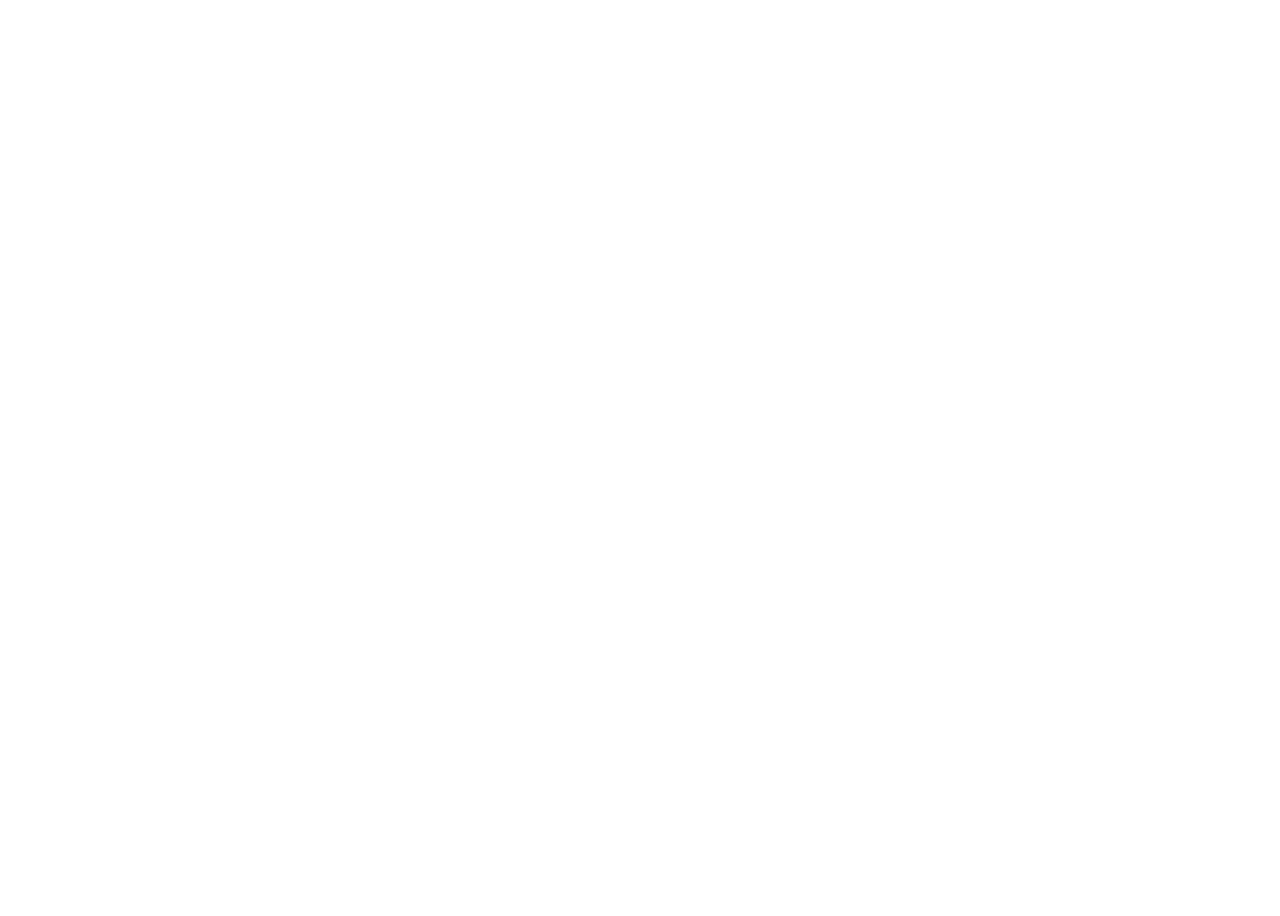
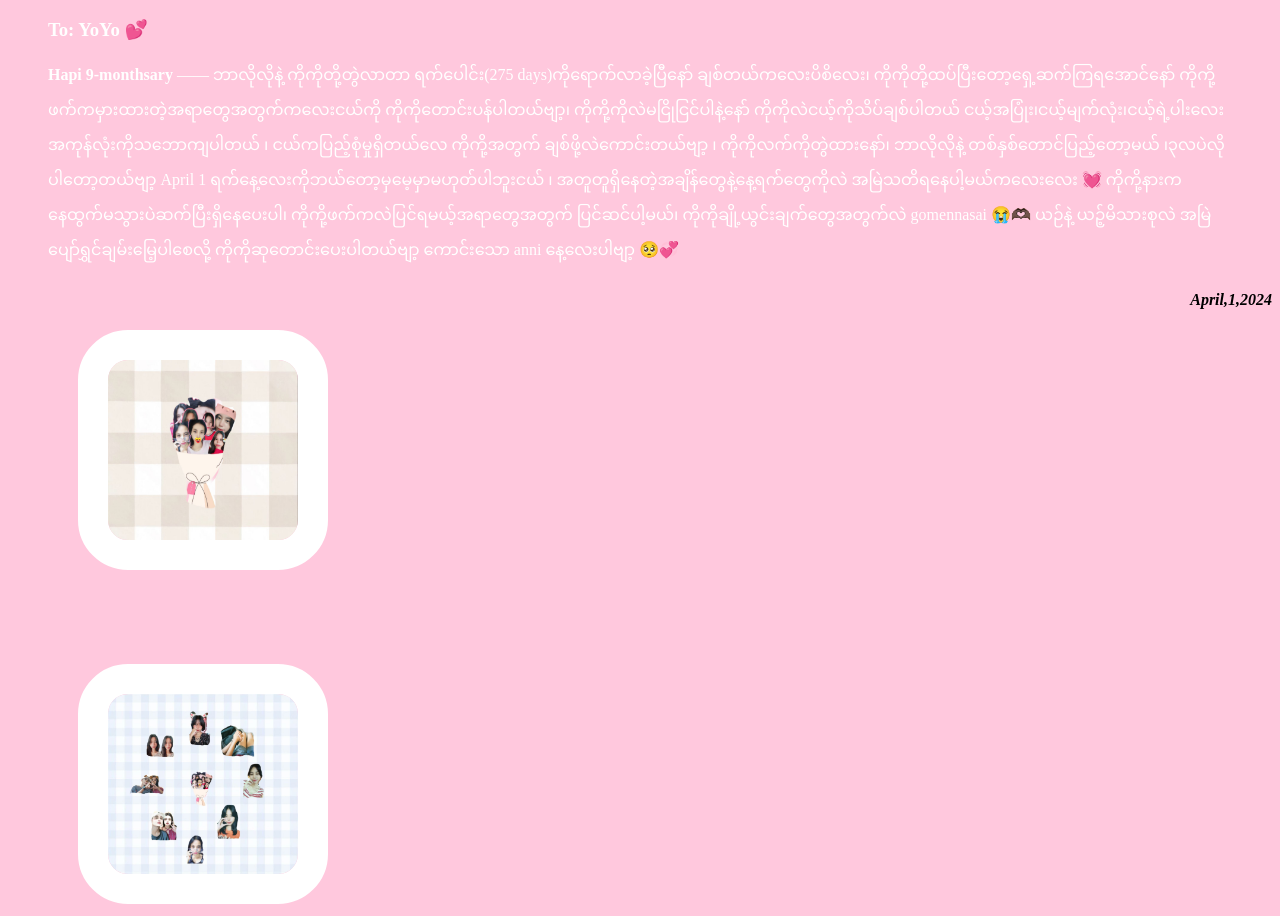
Before and after one commit to yrsh1/anni, a plain HTML site: page index.html in a window 1280 px wide. Before the commit the page ends 800 px from the top, so only its background shows below. Drawn offline with Linux system fonts and the light colour scheme.

Commit message:
anniopen

```diff
--- a/index.html
+++ b/index.html
@@ -3,9 +3,33 @@
 <head>
     <meta charset="UTF-8">
     <meta name="viewport" content="width=device-width, initial-scale=1.0">
-    <title>Document</title>
+    <link rel="stylesheet" href="/style.css">
+    <title>anniversary</title>
 </head>
 <body>
-
+    <blockquote>
+        <h3> <b>To: YoYo 💕 </b> </h3>
+        <p>
+            <strong> Hapi 9-monthsary </strong>—— ဘာလိုလိုနဲ့ ကိုကိုတို့တွဲလာတာ ရက်ပေါင်း(275 days)ကိုရောက်လာခဲ့ပြီနော် ချစ်တယ်ကလေးပိစိလေး၊
+            ကိုကိုတို့ထပ်ပြီးတော့ရှေ့ဆက်ကြရအောင်နော် ကိုကို့ဖက်ကမှားထားတဲ့အရာတွေအတွက်ကလေးငယ်ကို ကိုကိုတောင်းပန်ပါတယ်ဗျာ့၊
+            ကိုကို့ကိုလဲမငြိုငြင်ပါနဲ့နော် ကိုကိုလဲငယ့်ကိုသိပ်ချစ်ပါတယ် ငယ့်အပြုံး၊ငယ့်မျက်လုံး၊ငယ့်ရဲ့ပါးလေး
+            အကုန်လုံးကိုသဘောကျပါတယ် ၊ ငယ်ကပြည့်စုံမှုရှိတယ်လေ ကိုကို့အတွက် ချစ်ဖို့လဲကောင်းတယ်ဗျာ့ ၊ ကိုကိုလက်ကိုတွဲထားနော်၊
+            ဘာလိုလိုနဲ့ တစ်နှစ်တောင်ပြည့်တော့မယ် ၊၃လပဲလိုပါတော့တယ်ဗျာ့ April 1 ရက်နေ့လေးကိုဘယ်တော့မှမေ့မှာမဟုတ်ပါဘူးငယ် ၊
+            အတူတူရှိနေတဲ့အချိန်တွေနဲ့နေ့ရက်တွေကိုလဲ အမြဲသတိရနေပါ့မယ်ကလေးလေး 💓 ကိုကို့နားကနေထွက်မသွားပဲဆက်ပြီးရှိနေပေးပါ၊
+            ကိုကို့ဖက်ကလဲပြင်ရမယ့်အရာတွေအတွက် ပြင်ဆင်ပါ့မယ်၊ ကိုကိုချို့ယွင်းချက်တွေအတွက်လဲ gomennasai 😭🫶🏿 ယဉ်နဲ့ ယဉ့်မိသားစုလဲ
+            အမြဲပျော်ရွှင်ချမ်း‌မြေ့ပါစေလို့ ကိုကိုဆုတောင်းပေးပါတယ်ဗျာ့ ကောင်းသော anni နေ့လေးပါဗျာ့ 🥺💞
+        </p>
+    </blockquote>
+    <h4> <i>April,1,2024</i> </h4>
+    <div class="a">
+        <a href="#">
+        <img src="/a.jpg" alt="">
+        </a>
+    </div> <br><br><br><br><br>
+    <div class="b">
+        <a href="#">
+        <img src="/b.jpg" alt="">
+        </a>
+    </div>
 </body>
 </html>
--- a/style.css
+++ b/style.css
@@ -0,0 +1,36 @@
+body {
+    background-color: #ffc8dd ;
+}
+h3 {
+    color: white;
+}
+h3:hover {
+    color: #343a40;
+}
+
+p {
+    color: white;
+}
+p:hover {
+    color: #343a40;
+}
+h4 {
+    text-align: end;
+}
+.a img {
+    width: 190px;
+    height: 180px;
+    border: 30px solid white;
+    margin-left: 70px;
+    border-radius: 50px;
+}
+.b img {
+    width: 190px;
+    height: 180px;
+    border: 30px solid white;
+    margin-left: 70px;
+    border-radius: 50px;
+}
+a:hover {
+    color: #954261;
+}
```
